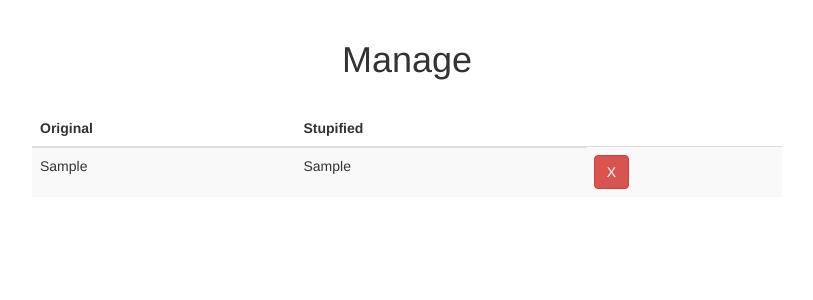
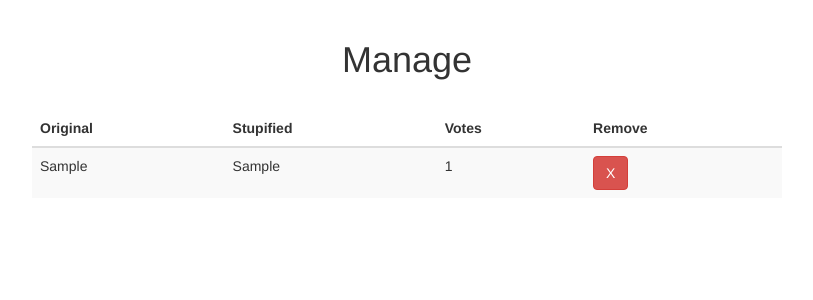
Before and after one commit to rcos/SearchEngine, a Django app: page /manage/ in a window 1280 px wide. Shown: the top 300 px of the page, without its empty margins (233-1046 px from the left). Run offline with Django 3.2, Linux system fonts and the light colour scheme; tables that the repository leaves empty hold one stand-in row (values such as "Sample post"); some libraries are stand-ins or nearby versions.

Commit message:
Updated views with more detial and added deployment script

```diff
--- a/Stupify/views.py
+++ b/Stupify/views.py
@@ -25,7 +25,7 @@ def home(request):
     return render(request, 'home.html', {'form': form, 'newPhrase': newPhrase, 'phrases': phrases})
 
 def manage(request):
-    phrases = Phrase.objects.all()
+    phrases = Phrase.objects.all().order_by('votes').reverse()
     return render(request, 'manage.html', {'phrases': phrases})
 
 def vote(request, pk):
--- a/templates/manage.html
+++ b/templates/manage.html
@@ -14,8 +14,10 @@
         <table class="table table-striped">
         <thead>
             <tr>
-            <th>Original</th>
-            <th>Stupified</th>
+                <th>Original</th>
+                <th>Stupified</th>
+                <th>Votes</th>
+                <th>Remove</th>
             </tr>
         </thead>
         <tbody>
@@ -28,6 +30,9 @@
                     {{ phrase.newPhrase }}
                 </td>
                 <td>
+                    {{ phrase.votes }}
+                </td>
+                <td>
                     <a href="{% url 'Stupify.views.delete' phrase.id %}" class="btn btn-danger" title="">X</a>
                 </td>
             {% endfor %}
```
Also changed, not shown: 1 other file.
